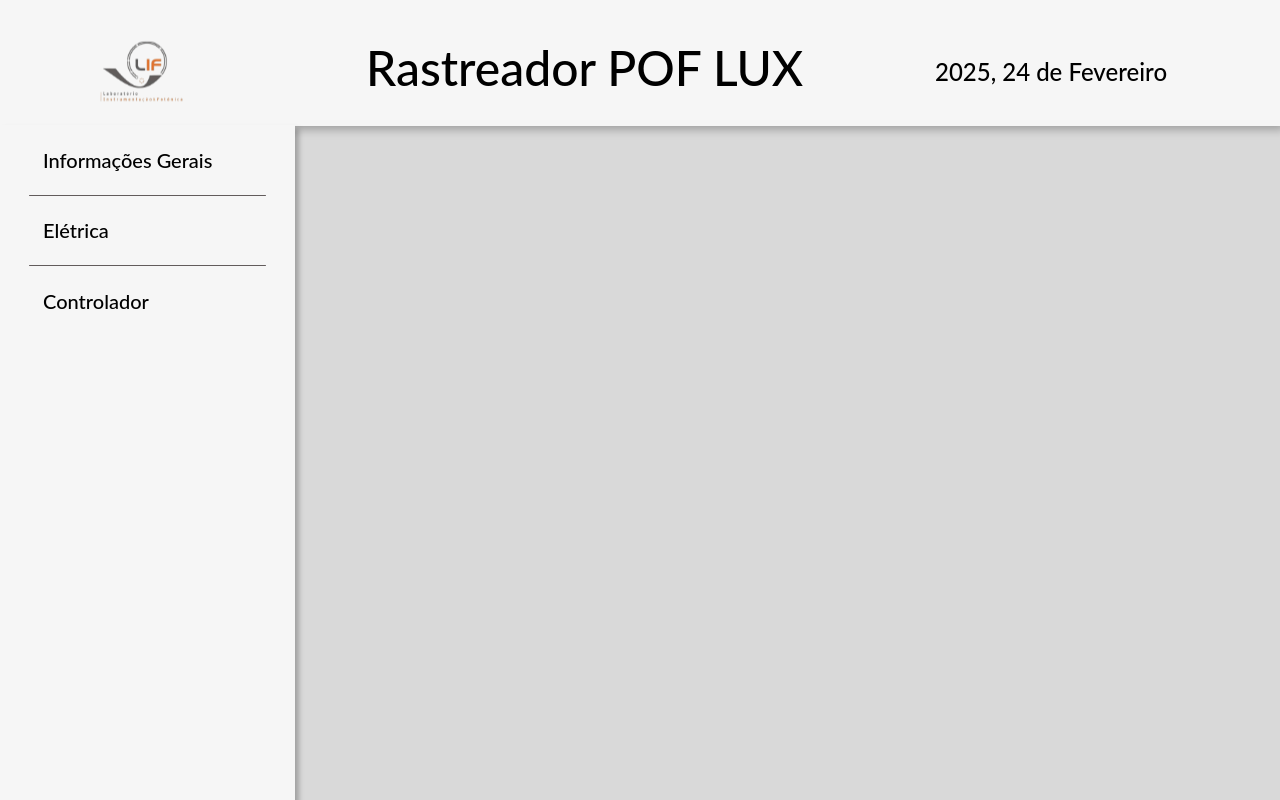
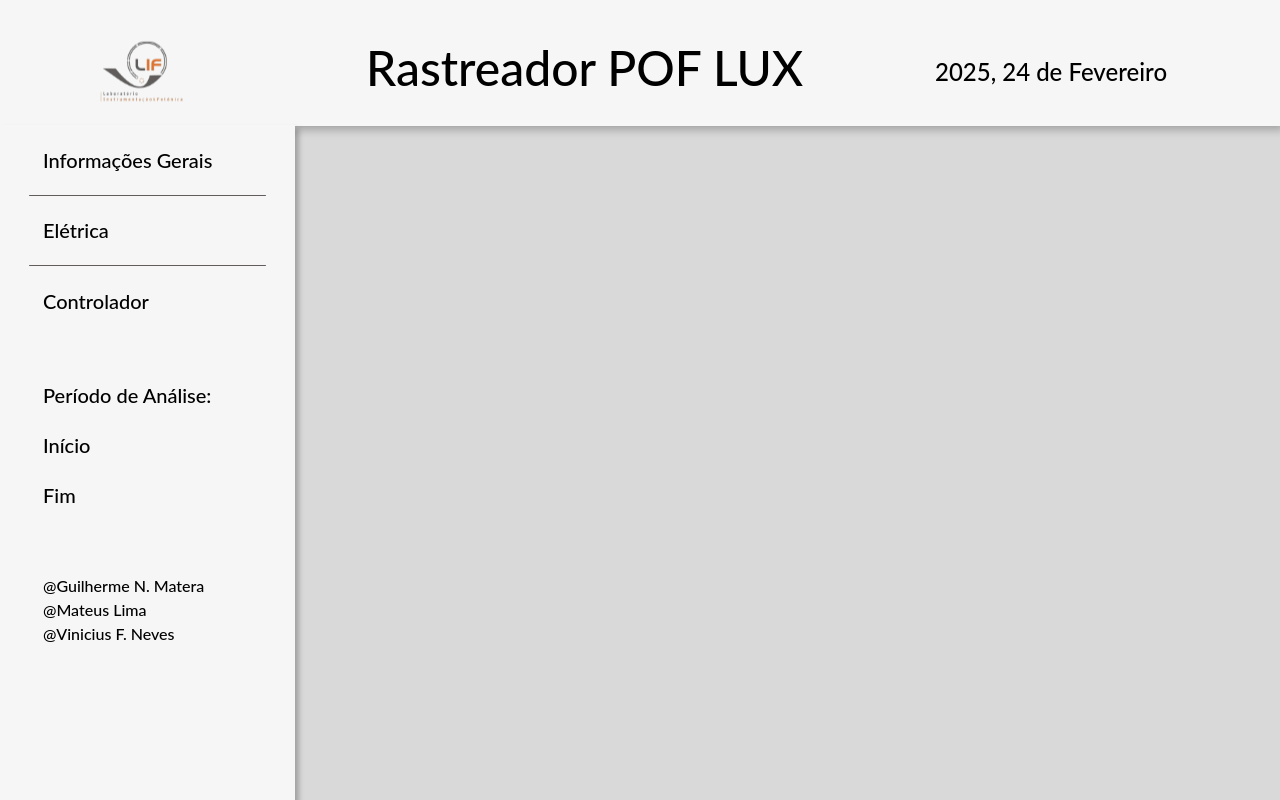
Before and after one commit to RastreadorPOFLUX/RastreadorDashboardFront, a React (Vite) app: page / in a window 1280 px wide. Built offline with nearby package versions, Linux system fonts and the light colour scheme.

Commit message:
Feature: Finalizando textos do Menu Lateral.

```diff
--- a/src/components/MenuLateral/index.tsx
+++ b/src/components/MenuLateral/index.tsx
@@ -1,7 +1,7 @@
 import React, {useState} from "react";
 
 // Estilo
-import {Wrapper, Pages, Divider} from "./style";
+import {Wrapper, Pages, Divider, Space, Text, Contribuitions} from "./style";
 
 function MenuLateral () {
     return (
@@ -11,6 +11,16 @@ function MenuLateral () {
             <Pages> Elétrica </Pages>
             <Divider></Divider>
             <Pages> Controlador </Pages>
+            <Space></Space>
+            <Text> Período de Análise: </Text>
+            <Text> Início </Text>
+            <Text> Fim </Text>
+            <Space></Space>
+            <Contribuitions>
+                @Guilherme N. Matera<br />
+                @Mateus Lima<br />
+                @Vinicius F. Neves
+            </Contribuitions>
         </Wrapper>
     )
 }
--- a/src/components/MenuLateral/style.tsx
+++ b/src/components/MenuLateral/style.tsx
@@ -33,3 +33,28 @@ export const Pages = styled.h3`
         font-weight: 540;
     }
 `;
+
+export const Space = styled.div`
+    margin-top: 4rem;
+`
+
+export const Text = styled.h3`
+    color: var(--primaryText);
+    text-align: left;
+    vertical-align: text-top;
+    font-size: 1.25rem;
+    font-family: var(--primaryFont);
+    font-weight: 500;
+    width: 12rem;
+    margin-left: 2.6875rem;
+`
+
+export const Contribuitions = styled.h3`
+    color: var(--primaryText);
+    text-align: left;
+    font-size: 1rem;
+    font-family: var(--primaryFont);
+    font-weight: 500;
+    width: 12rem;
+    margin-left: 2.6875rem;
+`
```
